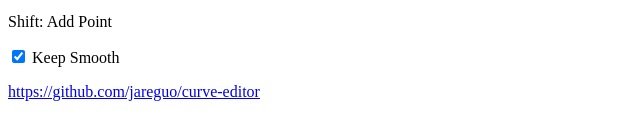
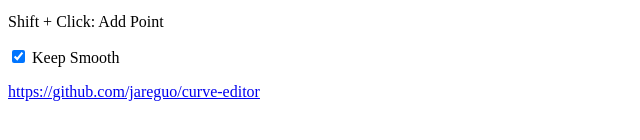
Before and after one commit to jareguo/curve-editor, a plain HTML site: page index.html in a window 1280 px wide. Shown: the part 460-600 px from the top of the page, 0-640 px from the left. Drawn offline with Linux system fonts and the light colour scheme.

Commit message:
Update index.html

```diff
--- a/index.html
+++ b/index.html
@@ -13,7 +13,7 @@
         <h2> Bezier Curve </h2>
         <canvas id="Editor" width="600" height="400"></canvas>
         <p>
-            Shift: Add Point
+            Shift + Click: Add Point
         </p>
         <p>
             <input type="checkbox" id="smooth" checked />
```
